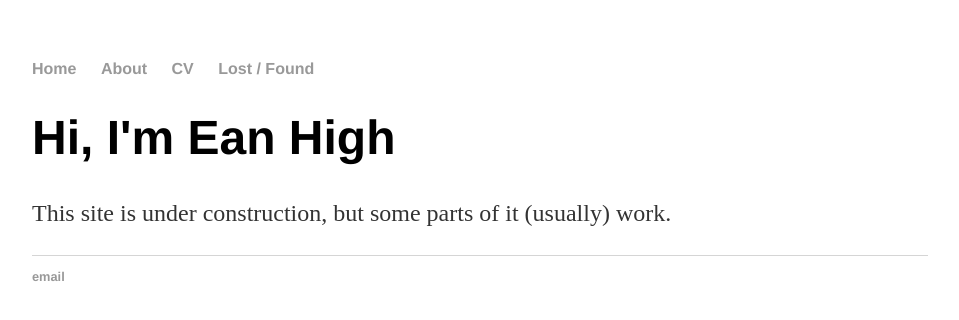
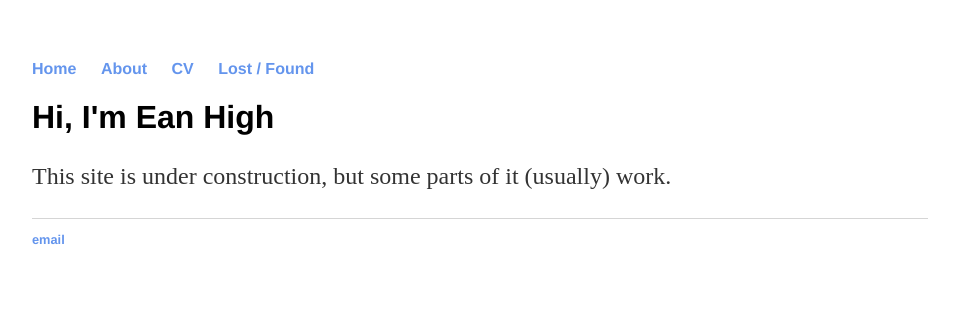
Before and after one commit to eanhello/eanhello.github.io, a Jekyll site: the page built from index.html, in a window 1280 px wide. Shown: the top 320 px of the page, without its empty margins (160-1119 px from the left). Built offline with Jekyll 4.4.1, drawn with Linux system fonts in a browser that asks for light colours.

Commit message:
Update main.css

```diff
--- a/css/main.css
+++ b/css/main.css
@@ -14,13 +14,13 @@ nav ul li, footer ul li {
 }
 a {
     text-decoration: none;
-    color: #999;
+    color: #6495ED;
 }
 a:hover {
     text-decoration: underline;
 }
 h1 {
-    font-size: 3em;
+    font-size: 2em;
     font-family:'Helvetica', 'Arial', 'Sans-Serif';
 }
 p {
```
